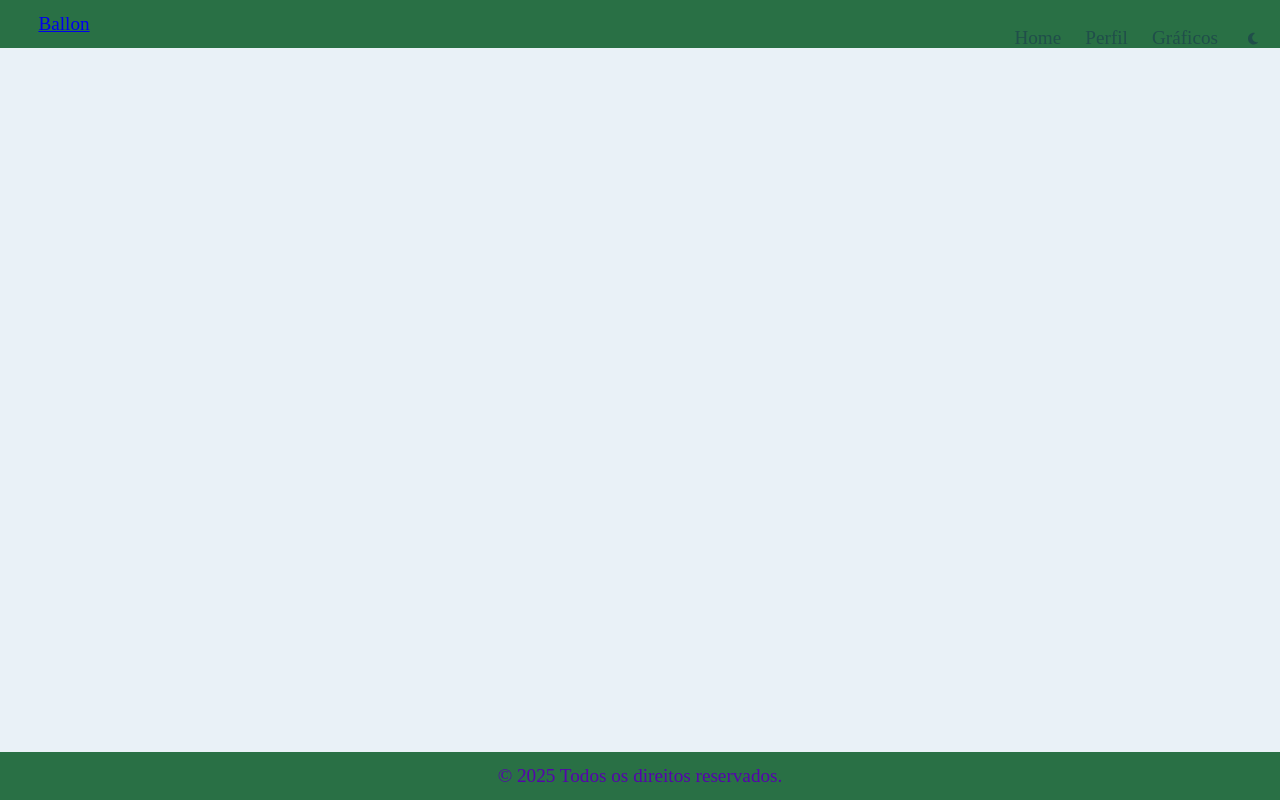
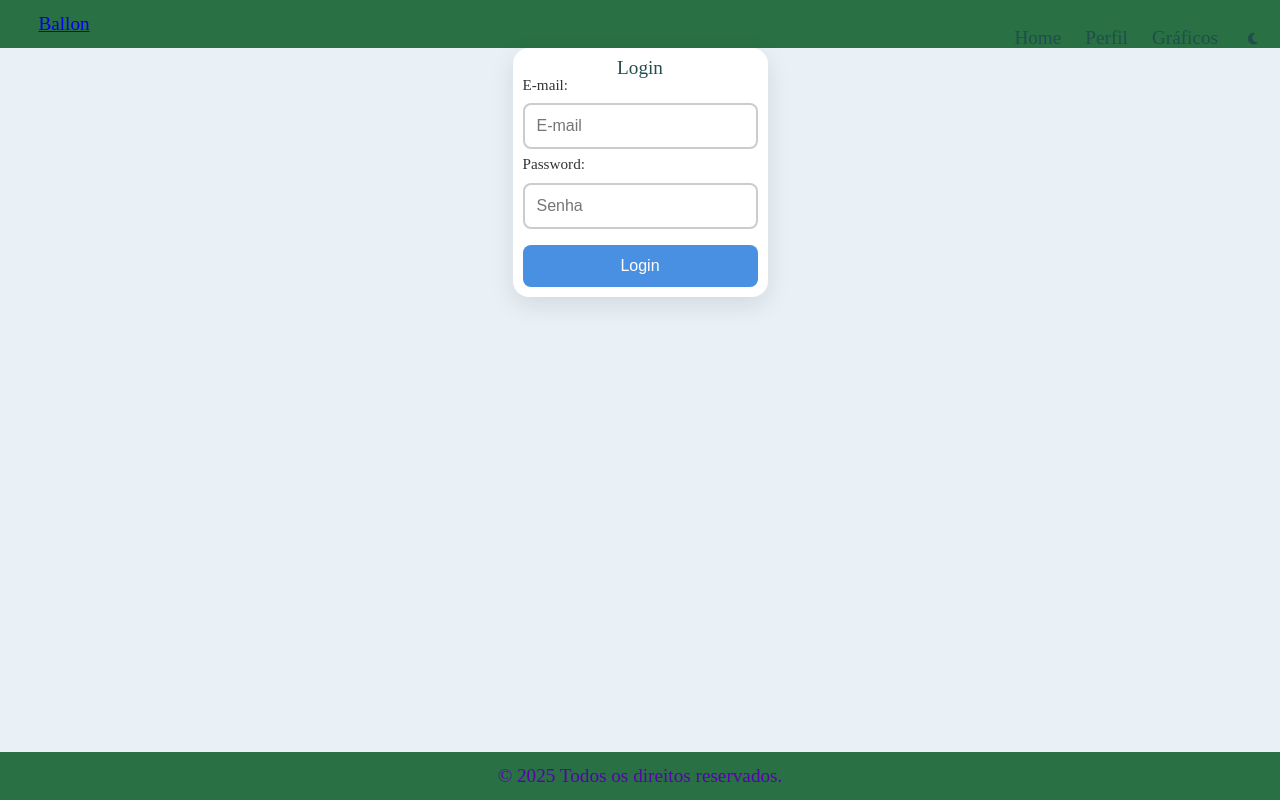
Before and after one commit to Mtmozart/front-ballon, an Angular app: page /auth in a window 1280 px wide. Before the commit this address led to /. Built offline with nearby package versions, Linux system fonts and the light colour scheme.

Commit message:
adicionando tela login feia mesmo

```diff
--- /dev/null
+++ b/src/app/features/auth/auth.component.css
@@ -0,0 +1,68 @@
+.form-control-container {
+  padding: 10px;
+  display: flex;
+  align-items: center;
+  justify-content: center;
+  flex-direction: column;
+  border-radius: 1rem;
+  background: #fff;
+  box-shadow: 0 8px 24px rgba(0, 0, 0, 0.1);
+  width: 100%;
+  max-width: 500px;
+}
+
+.form-input {
+  display: flex;
+  flex-direction: column;
+  gap: 7px;
+  width: 100%;
+  min-width: 200px;
+}
+
+.form-input label {
+  font-size: 0.95rem;
+  color: #333;
+  font-weight: 500;
+  margin-bottom: 4px;
+}
+
+.form-input input {
+  padding: 0.75rem;
+  font-size: 1rem;
+  border: 2px solid #ccc;
+  border-radius: 0.5rem;
+  outline: none;
+  width: 100%;
+  transition:
+    border-color 0.3s ease,
+    box-shadow 0.3s ease;
+}
+
+.form-input input:focus {
+  border-color: #4a90e2;
+  box-shadow: 0 0 0 3px rgba(74, 144, 226, 0.3);
+}
+
+button {
+  margin-top: 1rem;
+  padding: 0.75rem;
+  font-size: 1rem;
+  border: none;
+  border-radius: 0.5rem;
+  background-color: #4a90e2;
+  width: 100%;
+  color: white;
+  cursor: pointer;
+  transition:
+    background-color 0.3s ease,
+    box-shadow 0.3s ease;
+}
+
+button:hover {
+  background-color: #357ab8;
+  box-shadow: 0 4px 12px rgba(0, 0, 0, 0.15);
+}
+
+button:active {
+  background-color: #2e66a0;
+}
--- /dev/null
+++ b/src/app/features/auth/auth.component.html
@@ -0,0 +1,30 @@
+<section class="form-control-container">
+  <header>Login</header>
+  <form action="">
+    <div class="form-input">
+      <label for="email">E-mail:</label>
+      <input
+        type="email"
+        class="input"
+        id="email"
+        name="email"
+        placeholder="E-mail"
+        required
+        [(ngModel)]="login.email"
+      />
+      <div class="form-input">
+        <label for="password">Password:</label>
+        <input
+          type="password"
+          class="input"
+          id="password"
+          name="password"
+          placeholder="Senha"
+          required
+          [(ngModel)]="login.password"
+        />
+      </div>
+    </div>
+    <button (click)="submitForm()">Login</button>
+  </form>
+</section>
--- /dev/null
+++ b/src/app/features/auth/auth.component.ts
@@ -0,0 +1,30 @@
+import { Component } from "@angular/core";
+import { FormsModule } from "@angular/forms";
+import { ILogin } from "./auth.types";
+import { AuthService } from "./auth.services";
+
+@Component({
+  selector: "app-login",
+  standalone: true,
+  imports: [FormsModule],
+  templateUrl: "./auth.component.html",
+  styleUrls: ["./auth.component.css"],
+})
+export class AuthComponent {
+  login = {
+    email: "",
+    password: "",
+  };
+
+  constructor(private service: AuthService) {}
+
+  submitForm() {
+    const auth: ILogin = {
+      email: this.login.email,
+      password: this.login.password,
+    };
+    this.service.login(auth).subscribe((res) => {
+      console.log("Token:", res);
+    });
+  }
+}
--- /dev/null
+++ b/src/app/features/auth/auth.services.ts
@@ -0,0 +1,18 @@
+import { HttpClient } from "@angular/common/http";
+import { Injectable } from "@angular/core";
+import { Observable } from "rxjs";
+
+@Injectable({
+  providedIn: "root",
+})
+export class AuthService {
+  private readonly endpoint = "login";
+
+  private readonly API = "http://localhost:8080/" + this.endpoint;
+
+  constructor(private http: HttpClient) {}
+
+  login(data: any): Observable<any> {
+    return this.http.post(this.API, data);
+  }
+}
--- /dev/null
+++ b/src/app/features/auth/auth.types.ts
@@ -0,0 +1,4 @@
+export interface ILogin {
+  email: string;
+  password: string;
+}
--- a/src/app/features/auth/register/register/register.component.html
+++ /dev/null
@@ -1 +0,0 @@
-<p>register works!</p>
```
Also changed, not shown: src/app/app.routes.ts (+9 -1 lines), src/app/features/auth/register/register/register.component.ts (deleted, +0 -11 lines), src/app/features/auth/register/register/register.component.css (deleted), 1 other file (tests, documents, lock files or other folders).
